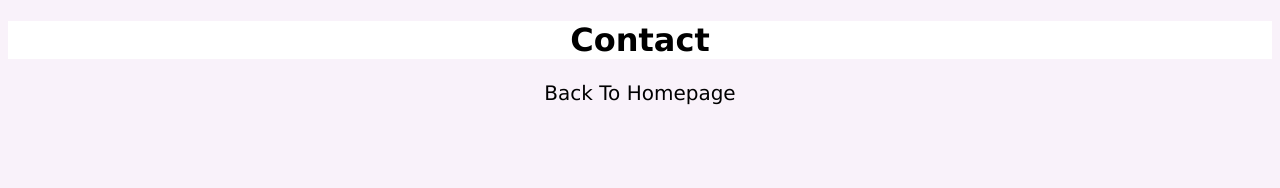
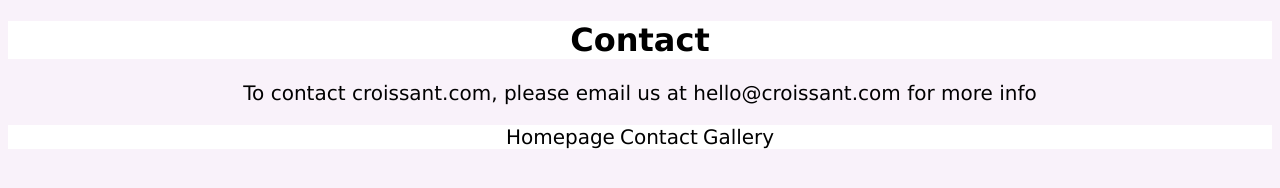
Before and after one commit to Rhitree/Croissant, a plain HTML site: page contact.html in a window 1280 px wide. Drawn offline with Linux system fonts and the light colour scheme.

Commit message:
Amending Links

```diff
--- a/contact.html
+++ b/contact.html
@@ -8,6 +8,11 @@
 </head>
 <body>
     <h1>Contact</h1>
-    <a href="/">Back To Homepage</a>
+    <p>To contact croissant.com, please email us at hello@croissant.com for more info</p>
+    <footer>
+        <a href="/">Homepage</a>
+        <a href="/contact.html">Contact</a>
+        <a href="/photo.html">Gallery</a>
+    </footer>
 </body>
 </html>
--- a/src/style.css
+++ b/src/style.css
@@ -9,9 +9,8 @@ h1, footer {
 }
 
 p {
-    color: white;
+    color: black;
     font-size: 20px;
-
 }
 
 a {
```
Also changed, not shown: index.html (+2 -1 lines), photo.html (+3 -1 lines).
